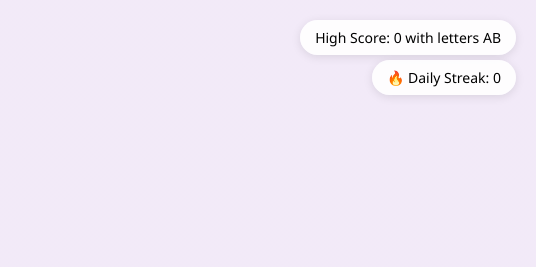
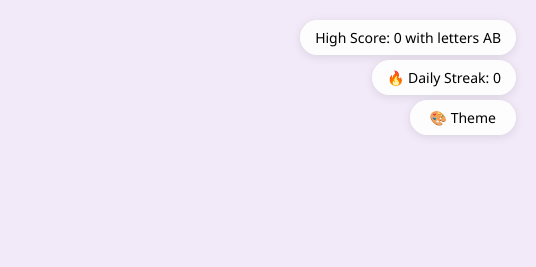
Before and after one commit to aidanzyt/dinaswordgame, a website: page index.html in a window 1280 px wide. Shown: the top 267 px of the page, 744-1280 px from the left. Drawn offline with Linux system fonts and the light colour scheme.

Commit message:
Update index.html

```diff
--- a/index.html
+++ b/index.html
@@ -80,6 +80,16 @@
             left: 50%;
             transform: translateX(-50%);
         }
+
+        .theme-button {
+    cursor: pointer;
+    padding: 5px;
+    transition: opacity 0.2s;
+}
+
+.theme-button:hover {
+    opacity: 0.7;
+}
 
         .intro-container, .game-container {
             display: flex;
@@ -382,6 +392,31 @@
     100% { opacity: 0; transform: translate(-50%, -60%); }
 }
 
+.theme-counter {
+    position: fixed;
+    top: 100px;  /* Position it below streak counter */
+    right: 20px;
+    background: rgba(255, 255, 255, 0.9);
+    padding: 8px 15px;
+    border-radius: 20px;
+    font-size: 14px;
+    box-shadow: 0 2px 10px rgba(0,0,0,0.1);
+    z-index: 100;
+    cursor: pointer;
+    transition: opacity 0.2s;
+}
+
+.theme-counter:hover {
+    opacity: 0.8;
+}
+
+@media (max-width: 480px) {
+    .theme-counter {
+        top: auto;
+        bottom: 100px;  /* Position above streak counter on mobile */
+    }
+}
+
 #shareButton {
     font-size: 18px;
     padding: 12px 30px;
@@ -425,6 +460,9 @@
     <div class="streak-counter">
         <span>🔥 Daily Streak: <span id="streakDisplay">0</span></span>
     </div>
+    <div class="theme-counter">
+        <span class="theme-button" onclick="cycleTheme()">🎨 Theme</span>
+    </div>
     <div class="container">
         <img src="dinas-word-game-small.svg" alt="DWG Logo" id="homeLogo" class="logo">
 
```
